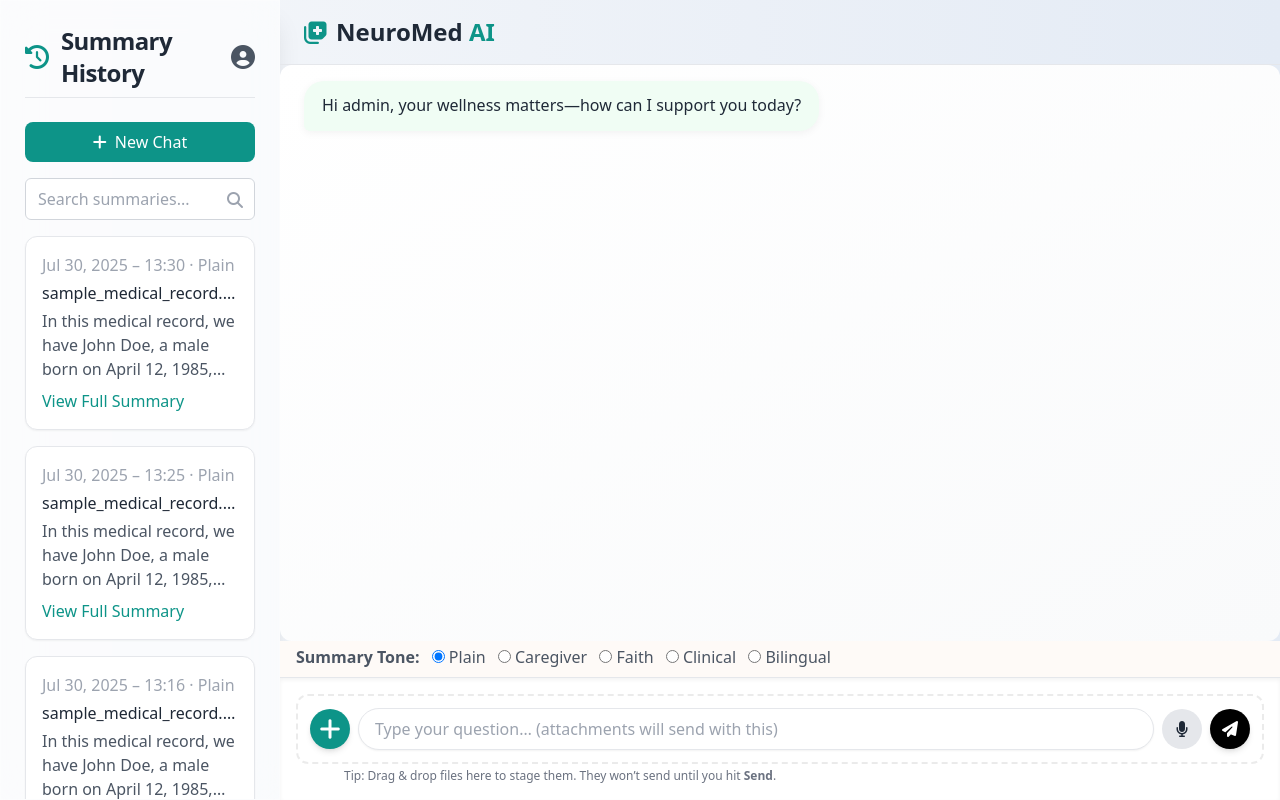
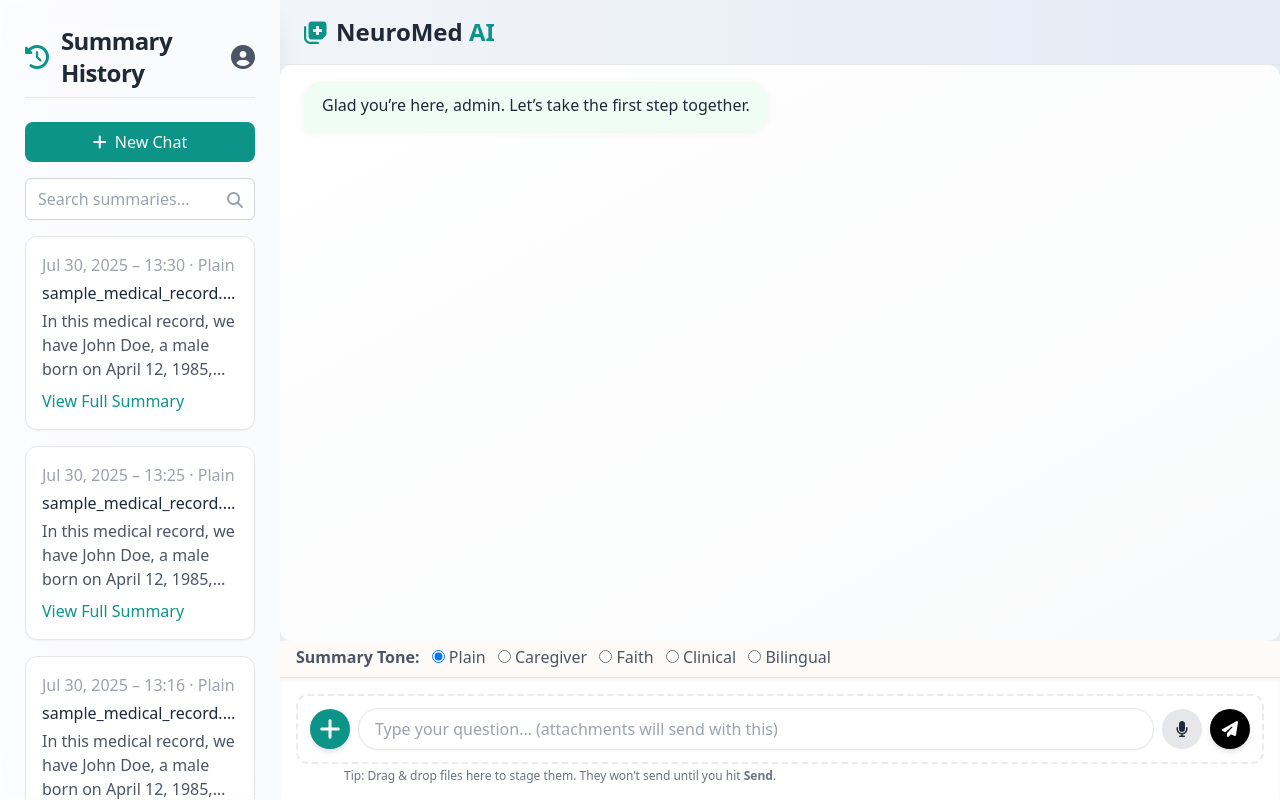
Before and after one commit to PatchWorkCreations/med_ai, a Django app: page /dashboard/ in a window 1280 px wide. Run offline with Django 5.2, Linux system fonts and the light colour scheme; a user stored in the database is signed in; data comes from the database, SQL or seed files in the repository; some libraries are stand-ins or nearby versions.

Commit message:
'updated'

```diff
--- a/myApp/templates/dashboard.html
+++ b/myApp/templates/dashboard.html
@@ -375,10 +375,11 @@ async function greetUser() {
     const data = await res.json();
     const name = data.display_name || "there";
     const options = [
-      `Welcome back, ${name}. Let’s get started.`,
-      `Hello again, ${name}. Ready to review your records?`,
-      `Hi ${name}, your wellness matters—how can I support you today?`,
-      `${name}, I’m here to help make things simpler.`
+      `Welcome, ${name}! Let’s get you started on understanding your records.`,
+`Hi ${name}, ready to make sense of your medical documents?`,
+`Glad you’re here, ${name}. Let’s take the first step together.`,
+`${name}, I’m here to help simplify your health information—let’s begin.`,
+
     ];
     appendBubble(options[Math.floor(Math.random()*options.length)], false);
   } catch {
```
